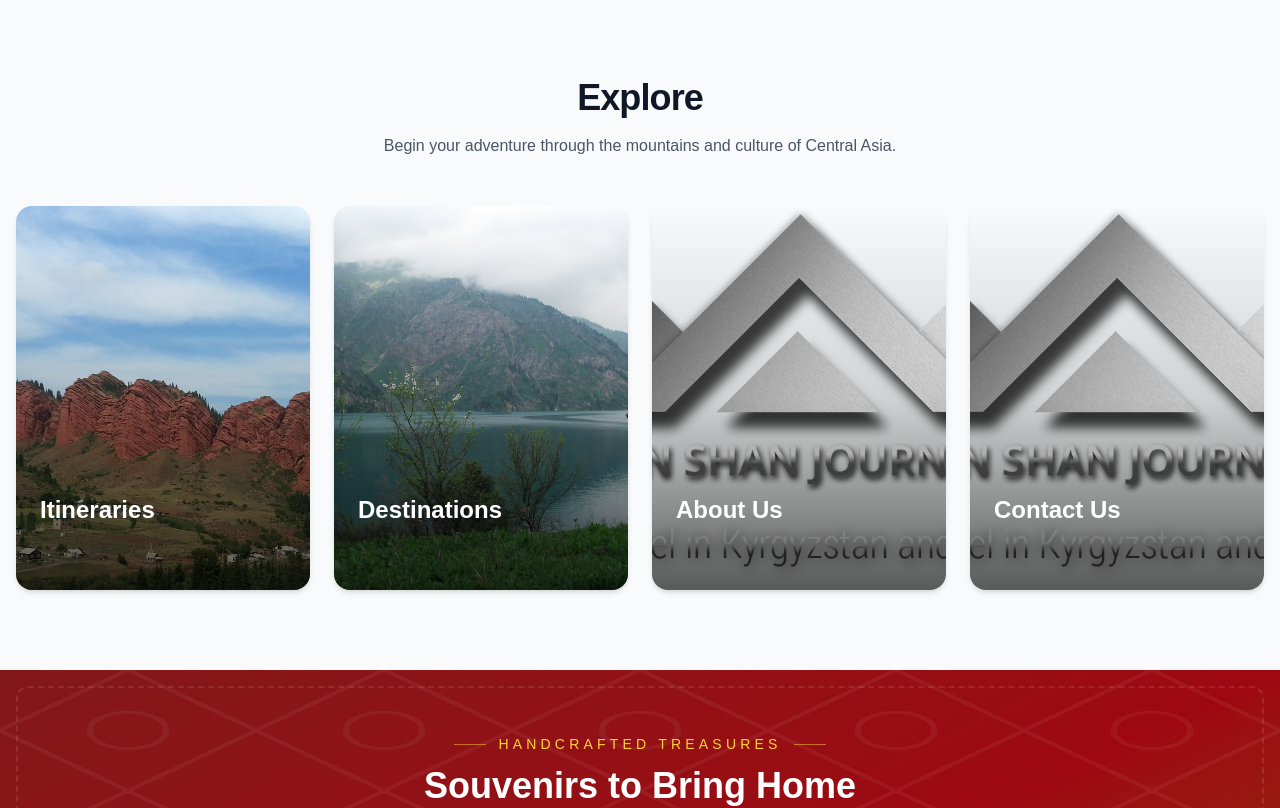
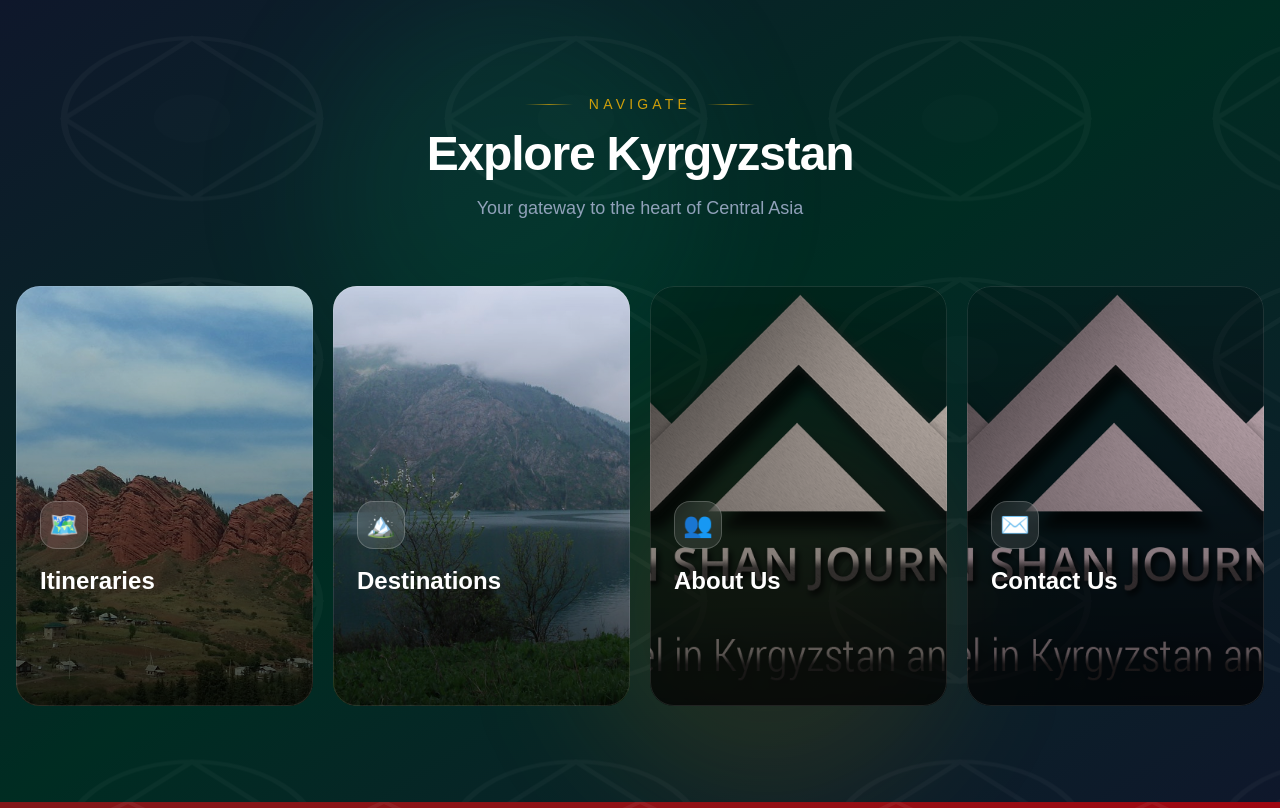
Before and after one commit to Erkebulan100/kyrgyzstan-ai-tourism-thesis, a Next.js app: page / in a window 1280 px wide. Shown: the part 2047-2855 px from the top of the page. Built offline with nearby package versions, Linux system fonts and the light colour scheme.

Commit message:
Fixed bugs in app/page.js and books/page.js

```diff
--- a/app/books/page.js
+++ b/app/books/page.js
@@ -206,7 +206,7 @@ export default function BooksPage() {
               </div>
               <div>
                 <p className="text-stone-300 leading-relaxed mb-4">
-                  Kyrgyzstan most celebrated writer, Aitmatov wrote in both Kyrgyz and Russian,
+                  Kyrgyzstan&apos;s most celebrated writer, Aitmatov wrote in both Kyrgyz and Russian,
                   bringing Central Asian stories to the world. His works explore the tension between
                   tradition and modernity, the bond between humans and nature, and the universal
                   themes of love, loss, and identity.
--- a/app/page.js
+++ b/app/page.js
@@ -351,81 +351,194 @@ export default function Home() {
 
 
       {/* Quick Links Section - Immersive Overlay Design */}
-<section className="py-20 px-4 bg-gray-50">
-  <div className="max-w-7xl mx-auto">
+{/* Quick Links Section - Silk Road Explorer Design */}
+<section className="relative py-24 px-4 overflow-hidden">
+  {/* Rich gradient background */}
+  <div className="absolute inset-0 bg-gradient-to-br from-slate-900 via-emerald-950 to-slate-900" />
+
+  {/* Decorative pattern overlay */}
+  <div className="absolute inset-0 opacity-[0.03]">
+    <svg className="w-full h-full" viewBox="0 0 100 100" preserveAspectRatio="none">
+      <pattern id="silk-pattern" x="0" y="0" width="30" height="30" patternUnits="userSpaceOnUse">
+        <circle cx="15" cy="15" r="10" fill="none" stroke="white" strokeWidth="0.5"/>
+        <path d="M15 5 L25 15 L15 25 L5 15 Z" fill="none" stroke="white" strokeWidth="0.5"/>
+        <circle cx="15" cy="15" r="3" fill="white" fillOpacity="0.3"/>
+      </pattern>
+      <rect width="100%" height="100%" fill="url(#silk-pattern)"/>
+    </svg>
+  </div>
+
+  {/* Ambient glow effects */}
+  <div className="absolute top-0 left-1/4 w-96 h-96 bg-emerald-500/10 rounded-full blur-3xl" />
+  <div className="absolute bottom-0 right-1/4 w-96 h-96 bg-amber-500/10 rounded-full blur-3xl" />
+
+  <div className="relative max-w-7xl mx-auto">
     {/* Section Header */}
-    <div className="text-center mb-12">
-      <h2 className="text-4xl font-extrabold text-gray-900 tracking-tight">Explore</h2>
-      <p className="mt-4 text-gray-600 max-w-2xl mx-auto">
-        Begin your adventure through the mountains and culture of Central Asia.
+    <div className="text-center mb-16">
+      <div className="flex items-center justify-center gap-4 mb-4">
+        <span className="w-12 h-px bg-gradient-to-r from-transparent via-amber-400/60 to-transparent" />
+        <span className="text-amber-400/80 text-sm uppercase tracking-[0.3em] font-medium">Navigate</span>
+        <span className="w-12 h-px bg-gradient-to-r from-transparent via-amber-400/60 to-transparent" />
+      </div>
+      <h2 className="text-4xl md:text-5xl font-bold text-white tracking-tight mb-4">
+        Explore Kyrgyzstan
+      </h2>
+      <p className="text-slate-400 max-w-xl mx-auto text-lg">
+        Your gateway to the heart of Central Asia
       </p>
     </div>
 
-    {/* Grid */}
-    <div className="grid grid-cols-1 md:grid-cols-2 lg:grid-cols-4 gap-6">
+    {/* Cards Grid */}
+    <div className="grid grid-cols-1 md:grid-cols-2 lg:grid-cols-4 gap-5">
 
       {/* Itineraries */}
-      <Link href="/tours" className="group relative h-96 rounded-2xl overflow-hidden shadow-md hover:shadow-2xl transition-all duration-300 isolate">
+      <Link href="/tours" className="group relative h-[420px] rounded-3xl overflow-hidden">
+        {/* Background Image */}
         <div
-          className="absolute inset-0 bg-cover bg-center transition-transform duration-700 group-hover:scale-110"
+          className="absolute inset-0 bg-cover bg-center transition-all duration-700 group-hover:scale-110"
           style={{ backgroundImage: "url('/images/tours/classic-kyrgyzstan/slide-1.jpg')" }}
         />
-        {/* Gradient Overlay for Text Readability */}
-        <div className="absolute inset-0 bg-gradient-to-t from-black/80 via-black/20 to-transparent opacity-80 group-hover:opacity-90 transition-opacity" />
 
-        <div className="absolute bottom-0 p-6 translate-y-2 group-hover:translate-y-0 transition-transform duration-300">
-          <h3 className="text-2xl font-bold text-white mb-2">Itineraries</h3>
-          <p className="text-gray-200 text-sm opacity-0 group-hover:opacity-100 transition-opacity duration-300 delay-75">
+        {/* Multi-layer gradient overlay */}
+        <div className="absolute inset-0 bg-gradient-to-t from-black via-black/40 to-transparent opacity-70" />
+        <div className="absolute inset-0 bg-emerald-900/20 mix-blend-multiply" />
+
+        {/* Glassmorphism border effect */}
+        <div className="absolute inset-0 rounded-3xl border border-white/10 group-hover:border-amber-400/30 transition-colors duration-500" />
+
+        {/* Corner accent */}
+        <div className="absolute top-4 right-4 w-8 h-8 border-t-2 border-r-2 border-amber-400/40 rounded-tr-xl opacity-0 group-hover:opacity-100 transition-opacity duration-300" />
+        <div className="absolute bottom-4 left-4 w-8 h-8 border-b-2 border-l-2 border-amber-400/40 rounded-bl-xl opacity-0 group-hover:opacity-100 transition-opacity duration-300" />
+
+        {/* Content */}
+        <div className="absolute inset-0 flex flex-col justify-end p-6">
+          {/* Icon badge */}
+          <div className="mb-4 transform translate-y-2 group-hover:translate-y-0 transition-transform duration-300">
+            <div className="w-12 h-12 rounded-2xl bg-white/10 backdrop-blur-md border border-white/20 flex items-center justify-center group-hover:bg-amber-500/20 group-hover:border-amber-400/40 transition-all duration-300">
+              <span className="text-2xl">🗺️</span>
+            </div>
+          </div>
+
+          <h3 className="text-2xl font-bold text-white mb-2 transform translate-y-2 group-hover:translate-y-0 transition-transform duration-300">
+            Itineraries
+          </h3>
+          <p className="text-slate-300 text-sm leading-relaxed transform translate-y-4 opacity-0 group-hover:translate-y-0 group-hover:opacity-100 transition-all duration-300 delay-75">
             Expertly crafted tours through Kyrgyzstan and Central Asia.
           </p>
+
+          {/* Arrow indicator */}
+          <div className="mt-4 flex items-center gap-2 text-amber-400 opacity-0 group-hover:opacity-100 transition-all duration-300 delay-100">
+            <span className="text-sm font-medium">Explore</span>
+            <span className="transform group-hover:translate-x-1 transition-transform">→</span>
+          </div>
         </div>
       </Link>
 
       {/* Destinations */}
-      <Link href="/destinations" className="group relative h-96 rounded-2xl overflow-hidden shadow-md hover:shadow-2xl transition-all duration-300 isolate">
+      <Link href="/destinations" className="group relative h-[420px] rounded-3xl overflow-hidden">
         <div
-          className="absolute inset-0 bg-cover bg-center transition-transform duration-700 group-hover:scale-110"
+          className="absolute inset-0 bg-cover bg-center transition-all duration-700 group-hover:scale-110"
           style={{ backgroundImage: "url('/images/destinations/jalal-abad/slide-1.jpg')" }}
         />
-        <div className="absolute inset-0 bg-gradient-to-t from-black/80 via-black/20 to-transparent opacity-80 group-hover:opacity-90 transition-opacity" />
 
-        <div className="absolute bottom-0 p-6 translate-y-2 group-hover:translate-y-0 transition-transform duration-300">
-          <h3 className="text-2xl font-bold text-white mb-2">Destinations</h3>
-          <p className="text-gray-200 text-sm opacity-0 group-hover:opacity-100 transition-opacity duration-300 delay-75">
+        <div className="absolute inset-0 bg-gradient-to-t from-black via-black/40 to-transparent opacity-70" />
+        <div className="absolute inset-0 bg-blue-900/20 mix-blend-multiply" />
+
+        <div className="absolute inset-0 rounded-3xl border border-white/10 group-hover:border-amber-400/30 transition-colors duration-500" />
+
+        <div className="absolute top-4 right-4 w-8 h-8 border-t-2 border-r-2 border-amber-400/40 rounded-tr-xl opacity-0 group-hover:opacity-100 transition-opacity duration-300" />
+        <div className="absolute bottom-4 left-4 w-8 h-8 border-b-2 border-l-2 border-amber-400/40 rounded-bl-xl opacity-0 group-hover:opacity-100 transition-opacity duration-300" />
+
+        <div className="absolute inset-0 flex flex-col justify-end p-6">
+          <div className="mb-4 transform translate-y-2 group-hover:translate-y-0 transition-transform duration-300">
+            <div className="w-12 h-12 rounded-2xl bg-white/10 backdrop-blur-md border border-white/20 flex items-center justify-center group-hover:bg-amber-500/20 group-hover:border-amber-400/40 transition-all duration-300">
+              <span className="text-2xl">🏔️</span>
+            </div>
+          </div>
+
+          <h3 className="text-2xl font-bold text-white mb-2 transform translate-y-2 group-hover:translate-y-0 transition-transform duration-300">
+            Destinations
+          </h3>
+          <p className="text-slate-300 text-sm leading-relaxed transform translate-y-4 opacity-0 group-hover:translate-y-0 group-hover:opacity-100 transition-all duration-300 delay-75">
             Discover the wonders of Kyrgyzstan&apos;s nine regions.
           </p>
+
+          <div className="mt-4 flex items-center gap-2 text-amber-400 opacity-0 group-hover:opacity-100 transition-all duration-300 delay-100">
+            <span className="text-sm font-medium">Discover</span>
+            <span className="transform group-hover:translate-x-1 transition-transform">→</span>
+          </div>
         </div>
       </Link>
 
       {/* About Us */}
-      <Link href="/about" className="group relative h-96 rounded-2xl overflow-hidden shadow-md hover:shadow-2xl transition-all duration-300 isolate">
+      <Link href="/about" className="group relative h-[420px] rounded-3xl overflow-hidden">
         <div
-          className="absolute inset-0 bg-cover bg-center transition-transform duration-700 group-hover:scale-110"
+          className="absolute inset-0 bg-cover bg-center transition-all duration-700 group-hover:scale-110"
           style={{ backgroundImage: "url('/images/logo/logo.png')" }}
         />
-        <div className="absolute inset-0 bg-gradient-to-t from-black/80 via-black/20 to-transparent opacity-80 group-hover:opacity-90 transition-opacity" />
 
-        <div className="absolute bottom-0 p-6 translate-y-2 group-hover:translate-y-0 transition-transform duration-300">
-          <h3 className="text-2xl font-bold text-white mb-2">About Us</h3>
-          <p className="text-gray-200 text-sm opacity-0 group-hover:opacity-100 transition-opacity duration-300 delay-75">
+        <div className="absolute inset-0 bg-gradient-to-t from-black via-black/40 to-transparent opacity-70" />
+        <div className="absolute inset-0 bg-amber-900/20 mix-blend-multiply" />
+
+        <div className="absolute inset-0 rounded-3xl border border-white/10 group-hover:border-amber-400/30 transition-colors duration-500" />
+
+        <div className="absolute top-4 right-4 w-8 h-8 border-t-2 border-r-2 border-amber-400/40 rounded-tr-xl opacity-0 group-hover:opacity-100 transition-opacity duration-300" />
+        <div className="absolute bottom-4 left-4 w-8 h-8 border-b-2 border-l-2 border-amber-400/40 rounded-bl-xl opacity-0 group-hover:opacity-100 transition-opacity duration-300" />
+
+        <div className="absolute inset-0 flex flex-col justify-end p-6">
+          <div className="mb-4 transform translate-y-2 group-hover:translate-y-0 transition-transform duration-300">
+            <div className="w-12 h-12 rounded-2xl bg-white/10 backdrop-blur-md border border-white/20 flex items-center justify-center group-hover:bg-amber-500/20 group-hover:border-amber-400/40 transition-all duration-300">
+              <span className="text-2xl">👥</span>
+            </div>
+          </div>
+
+          <h3 className="text-2xl font-bold text-white mb-2 transform translate-y-2 group-hover:translate-y-0 transition-transform duration-300">
+            About Us
+          </h3>
+          <p className="text-slate-300 text-sm leading-relaxed transform translate-y-4 opacity-0 group-hover:translate-y-0 group-hover:opacity-100 transition-all duration-300 delay-75">
             Meet the team behind Tien Shan Journeys.
           </p>
+
+          <div className="mt-4 flex items-center gap-2 text-amber-400 opacity-0 group-hover:opacity-100 transition-all duration-300 delay-100">
+            <span className="text-sm font-medium">Learn More</span>
+            <span className="transform group-hover:translate-x-1 transition-transform">→</span>
+          </div>
         </div>
       </Link>
 
       {/* Contact Us */}
-      <Link href="/contact" className="group relative h-96 rounded-2xl overflow-hidden shadow-md hover:shadow-2xl transition-all duration-300 isolate">
+      <Link href="/contact" className="group relative h-[420px] rounded-3xl overflow-hidden">
         <div
-          className="absolute inset-0 bg-cover bg-center transition-transform duration-700 group-hover:scale-110"
+          className="absolute inset-0 bg-cover bg-center transition-all duration-700 group-hover:scale-110"
           style={{ backgroundImage: "url('/images/logo/logo.png')" }}
         />
-        <div className="absolute inset-0 bg-gradient-to-t from-black/80 via-black/20 to-transparent opacity-80 group-hover:opacity-90 transition-opacity" />
 
-        <div className="absolute bottom-0 p-6 translate-y-2 group-hover:translate-y-0 transition-transform duration-300">
-          <h3 className="text-2xl font-bold text-white mb-2">Contact Us</h3>
-          <p className="text-gray-200 text-sm opacity-0 group-hover:opacity-100 transition-opacity duration-300 delay-75">
+        <div className="absolute inset-0 bg-gradient-to-t from-black via-black/40 to-transparent opacity-70" />
+        <div className="absolute inset-0 bg-rose-900/20 mix-blend-multiply" />
+
+        <div className="absolute inset-0 rounded-3xl border border-white/10 group-hover:border-amber-400/30 transition-colors duration-500" />
+
+        <div className="absolute top-4 right-4 w-8 h-8 border-t-2 border-r-2 border-amber-400/40 rounded-tr-xl opacity-0 group-hover:opacity-100 transition-opacity duration-300" />
+        <div className="absolute bottom-4 left-4 w-8 h-8 border-b-2 border-l-2 border-amber-400/40 rounded-bl-xl opacity-0 group-hover:opacity-100 transition-opacity duration-300" />
+
+        <div className="absolute inset-0 flex flex-col justify-end p-6">
+          <div className="mb-4 transform translate-y-2 group-hover:translate-y-0 transition-transform duration-300">
+            <div className="w-12 h-12 rounded-2xl bg-white/10 backdrop-blur-md border border-white/20 flex items-center justify-center group-hover:bg-amber-500/20 group-hover:border-amber-400/40 transition-all duration-300">
+              <span className="text-2xl">✉️</span>
+            </div>
+          </div>
+
+          <h3 className="text-2xl font-bold text-white mb-2 transform translate-y-2 group-hover:translate-y-0 transition-transform duration-300">
+            Contact Us
+          </h3>
+          <p className="text-slate-300 text-sm leading-relaxed transform translate-y-4 opacity-0 group-hover:translate-y-0 group-hover:opacity-100 transition-all duration-300 delay-75">
             Start planning your unforgettable journey today.
           </p>
+
+          <div className="mt-4 flex items-center gap-2 text-amber-400 opacity-0 group-hover:opacity-100 transition-all duration-300 delay-100">
+            <span className="text-sm font-medium">Get in Touch</span>
+            <span className="transform group-hover:translate-x-1 transition-transform">→</span>
+          </div>
         </div>
       </Link>
 
@@ -807,7 +920,7 @@ export default function Home() {
         <div>
           <p className="text-stone-800 font-semibold">Chingiz Aitmatov</p>
           <p className="text-stone-500 text-sm">
-            Kyrgyzstan most celebrated author — his works brought Central Asian stories to the world stage
+            Kyrgyzstan&apos;s most celebrated author — his works brought Central Asian stories to the world stage
           </p>
         </div>
         <Link
```
